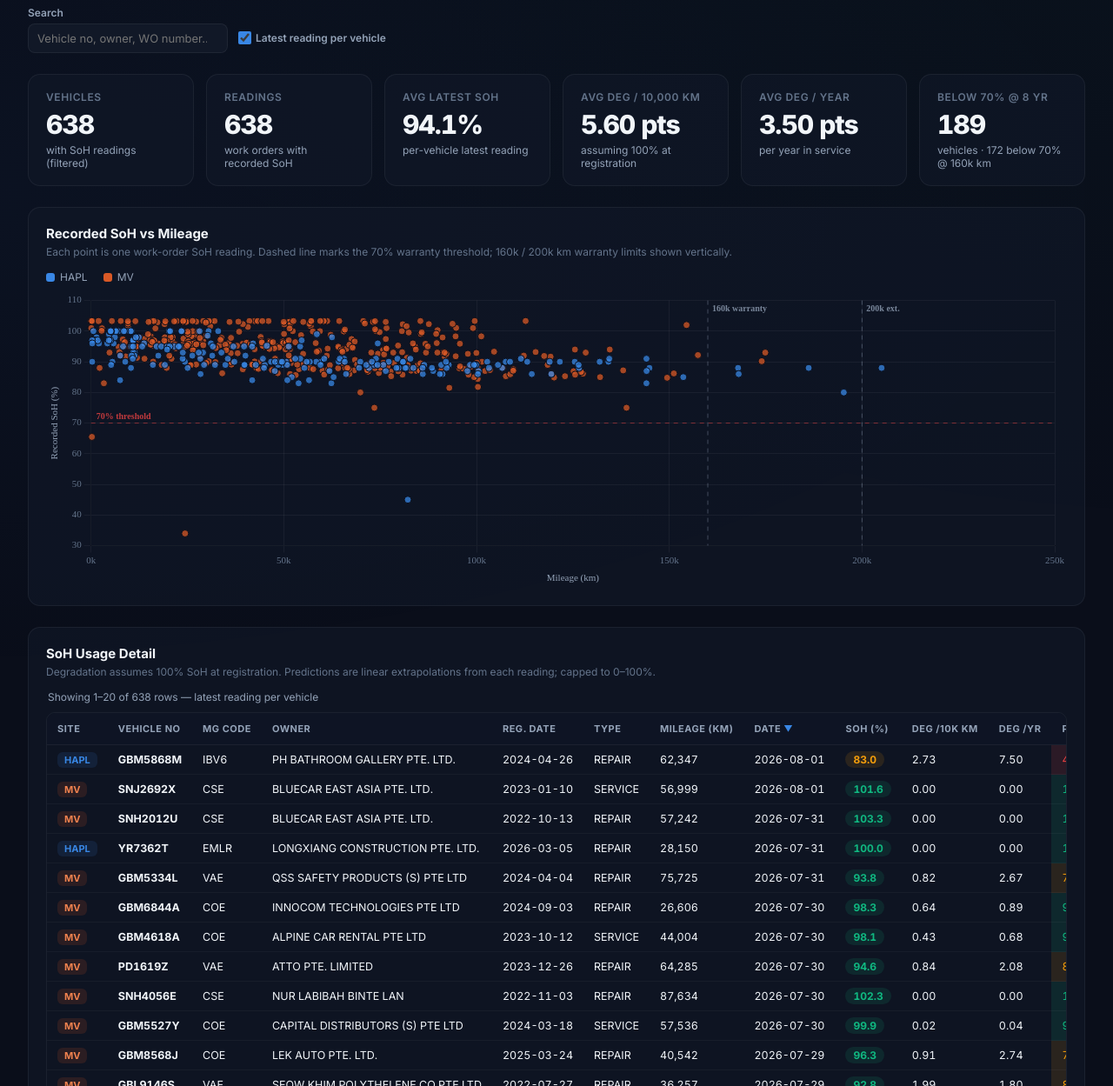
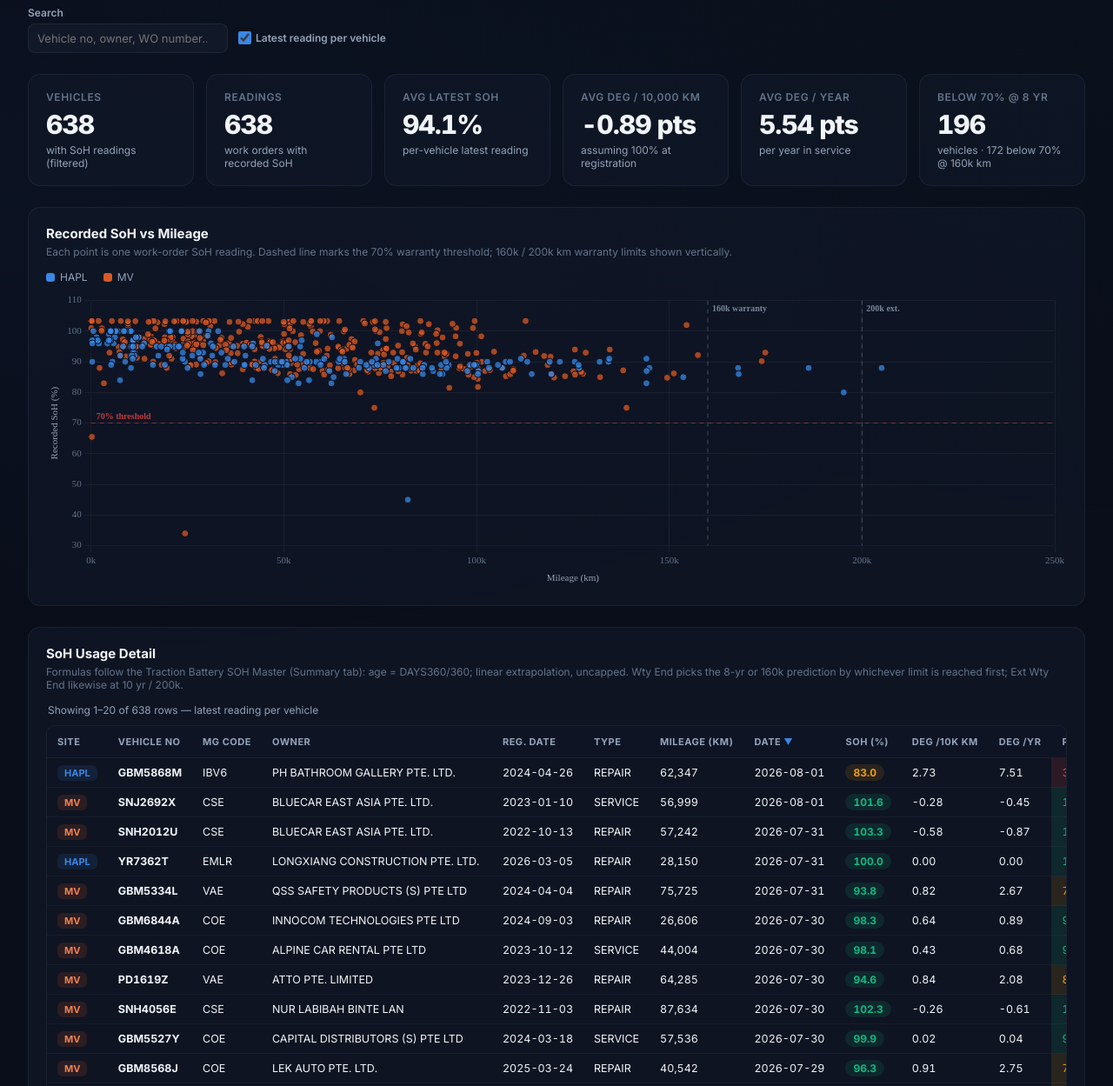
Before and after one commit to EliyazarRuslan/SoHDasboard, a website: page index.html in a window 1280 px wide. Shown: the part 180-1429 px from the top of the page at 87% size. Drawn offline with nearby package versions, Linux system fonts and the light colour scheme.

Commit message:
feat: align usage-detail calculations with SOH Master Summary-tab formulas
- Age = DAYS360(reg, reading)/360 (Excel 360-day convention, was exact days)
- Degradation unclamped: SoH >100% counts as gain, matching master Excel
- Predictions uncapped linear extrapolation (N/O/S/Z formulas)
- New columns: SoH @ Warranty End (IF age-at-160k > 8yr use 8-yr pred else 160k pred)
  and SoH @ Ext Warranty End (10yr/200k), per Summary columns P and AA
- Added both to Excel export; verified exact match against master row GBM4602U

```diff
--- a/index.html
+++ b/index.html
@@ -129,7 +129,7 @@ body::before {
 .legend .sw { display: inline-block; width: 10px; height: 10px; border-radius: 3px; margin-right: 6px; vertical-align: -1px; }
 
 .table-scroll { overflow-x: auto; border-radius: 10px; border: 1px solid var(--border-card); }
-table { border-collapse: collapse; width: 100%; min-width: 1180px; font-size: 12.5px; }
+table { border-collapse: collapse; width: 100%; min-width: 1340px; font-size: 12.5px; }
 thead th {
   position: sticky; top: 0; background: #0e1424; color: var(--text-secondary);
   font-size: 11px; text-transform: uppercase; letter-spacing: 0.5px;
@@ -220,7 +220,7 @@ td.desc { max-width: 300px; overflow: hidden; text-overflow: ellipsis; white-spa
 
   <section class="panel">
     <h2>SoH Usage Detail</h2>
-    <div class="p-sub">Degradation assumes 100% SoH at registration. Predictions are linear extrapolations from each reading; capped to 0–100%.</div>
+    <div class="p-sub">Formulas follow the Traction Battery SOH Master (Summary tab): age = DAYS360/360; linear extrapolation, uncapped. Wty End picks the 8-yr or 160k prediction by whichever limit is reached first; Ext Wty End likewise at 10 yr / 200k.</div>
     <div class="count-note" id="countNote"></div>
     <div class="table-scroll">
       <table id="tbl">
@@ -229,7 +229,7 @@ td.desc { max-width: 300px; overflow: hidden; text-overflow: ellipsis; white-spa
       </table>
     </div>
     <div class="pager" id="pager"></div>
-    <div class="tfoot-note">Deg/10,000 km = (100 − SoH) ÷ (mileage ÷ 10,000) &nbsp;·&nbsp; Deg/year = (100 − SoH) ÷ years since registration &nbsp;·&nbsp; Readings above 100% show as no degradation. “–” = registration date or mileage unavailable.</div>
+    <div class="tfoot-note">Deg/10,000 km = (100 − SoH) ÷ mileage × 10,000 &nbsp;·&nbsp; Deg/year = (100 − SoH) ÷ age, age = DAYS360(reg, reading) ÷ 360 &nbsp;·&nbsp; Readings above 100% give negative degradation (gain), as in the master Excel. “–” = registration date or mileage unavailable.</div>
   </section>
 </div>
 
@@ -237,25 +237,38 @@ td.desc { max-width: 300px; overflow: hidden; text-overflow: ellipsis; white-spa
 'use strict';
 const RAW = (window.SOH_DATA || []);
 
-/* ---------- derive computed fields ---------- */
+/* ---------- derive computed fields (formulas follow "Summary" tab of
+   Traction Battery SOH Measurement (Opel)_Master; SoH there is a fraction,
+   here percent — same math scaled by 100) ---------- */
+function days360(start, end) { // Excel DAYS360, US/NASD method
+  let d1 = start.getDate(), d2 = end.getDate();
+  if (d1 === 31) d1 = 30;
+  if (d2 === 31 && d1 === 30) d2 = 30;
+  return (end.getFullYear() - start.getFullYear()) * 360 +
+         (end.getMonth() - start.getMonth()) * 30 + (d2 - d1);
+}
 function enrich(r) {
   const soh = (typeof r.soh === 'number' && isFinite(r.soh)) ? r.soh : null;
   const km = (typeof r.mileage === 'number' && isFinite(r.mileage) && r.mileage > 0) ? r.mileage : null;
   const d = r.date ? new Date(r.date) : null;
   const reg = r.regdate ? new Date(r.regdate) : null;
-  const years = (d && reg && d > reg) ? (d - reg) / 31557600000 : null;
-  const loss = soh == null ? null : Math.max(0, 100 - soh);
-  const degKm = (loss != null && km) ? loss / (km / 10000) : null;
-  const degYr = (loss != null && years != null && years > 0.05) ? loss / years : null;
-  const cap = v => v == null ? null : Math.min(100, Math.max(0, v));
+  const years = (d && reg && d > reg) ? days360(reg, d) / 360 : null;   // I = DAYS360/360
+  const loss = soh == null ? null : 100 - soh;                          // -J·age; no clamp, SoH>100 = gain
+  const degKm = (loss != null && km) ? loss / km * 10000 : null;        // -K (per 10,000 km)
+  const degYr = (loss != null && years != null && years > 0) ? loss / years : null; // -J (per year)
+  const kmPerYr = (km != null && years != null && years > 0) ? km / years : null;
+  const p8y  = degYr == null ? null : 100 - degYr * 8;                  // N = 1+8J
+  const p10y = degYr == null ? null : 100 - degYr * 10;                 // S = 1+10J
+  const p160 = degKm == null ? null : 100 - degKm * 16;                 // O = 1+16K
+  const p200 = degKm == null ? null : 100 - degKm * 20;                 // Z = 1+20K
+  const p400 = degKm == null ? null : 100 - degKm * 40;
+  const ageAt160 = kmPerYr ? 160000 / kmPerYr : null;                   // L
+  const ageAt200 = kmPerYr ? 200000 / kmPerYr : null;                   // Y
   return Object.assign({}, r, {
     soh, km, dateObj: d, regObj: reg, years,
-    degKm, degYr,
-    p8y:  degYr == null ? null : cap(100 - degYr * 8),
-    p10y: degYr == null ? null : cap(100 - degYr * 10),
-    p160: degKm == null ? null : cap(100 - degKm * 16),
-    p200: degKm == null ? null : cap(100 - degKm * 20),
-    p400: degKm == null ? null : cap(100 - degKm * 40)
+    degKm, degYr, p8y, p10y, p160, p200, p400,
+    pWty:    (ageAt160 == null || p8y == null) ? null : (ageAt160 > 8 ? p8y : p160),   // P
+    pExtWty: (ageAt200 == null || p10y == null) ? null : (ageAt200 > 10 ? p10y : p200) // AA
   });
 }
 const DATA = RAW.map(enrich).filter(r => r.soh != null && r.soh >= 20 && r.soh <= 120);
@@ -371,7 +384,8 @@ const COLS = [
   ['site', 'Site'], ['vehicle', 'Vehicle No'], ['mgcode', 'MG Code'], ['owner', 'Owner'], ['regObj', 'Reg. Date'],
   ['worktype', 'Type'], ['km', 'Mileage (km)'], ['dateObj', 'Date'],
   ['soh', 'SoH (%)'], ['degKm', 'Deg /10k km'], ['degYr', 'Deg /yr'],
-  ['p8y', 'Pred @ 8 yr'], ['p160', 'Pred @ 160k'], ['p10y', 'Pred @ 10 yr'], ['p200', 'Pred @ 200k'], ['p400', 'Pred @ 400k']
+  ['p8y', 'Pred @ 8 yr'], ['p160', 'Pred @ 160k'], ['pWty', 'Wty End'],
+  ['p10y', 'Pred @ 10 yr'], ['p200', 'Pred @ 200k'], ['pExtWty', 'Ext Wty End'], ['p400', 'Pred @ 400k']
 ];
 const PAGE_SIZE = 20;
 let page = 1;
@@ -407,8 +421,10 @@ function renderTable(rows) {
     <td>${fmtNum(r.degYr)}</td>
     <td class="${sohClass(r.p8y)}">${fmtNum(r.p8y, 1)}</td>
     <td class="${sohClass(r.p160)}">${fmtNum(r.p160, 1)}</td>
+    <td><span class="soh-pill ${sohClass(r.pWty)}">${fmtNum(r.pWty, 1)}</span></td>
     <td class="${sohClass(r.p10y)}">${fmtNum(r.p10y, 1)}</td>
     <td class="${sohClass(r.p200)}">${fmtNum(r.p200, 1)}</td>
+    <td><span class="soh-pill ${sohClass(r.pExtWty)}">${fmtNum(r.pExtWty, 1)}</span></td>
     <td class="${sohClass(r.p400)}">${fmtNum(r.p400, 1)}</td>
   </tr>`).join('');
   renderPager(pages);
@@ -502,6 +518,8 @@ document.getElementById('btnExport').onclick = () => {
     'Predicted SoH @ 160,000km (Warranty End)': r.p160 == null ? '' : +r.p160.toFixed(1),
     'Predicted SoH @ 10 Years (Ext. Warranty End)': r.p10y == null ? '' : +r.p10y.toFixed(1),
     'Predicted SoH @ 200,000km (Ext. Warranty End)': r.p200 == null ? '' : +r.p200.toFixed(1),
+    'SoH @ Warranty End (8yr/160k, first limit)': r.pWty == null ? '' : +r.pWty.toFixed(1),
+    'SoH @ Ext Warranty End (10yr/200k, first limit)': r.pExtWty == null ? '' : +r.pExtWty.toFixed(1),
     'Predicted SoH @ 400,000km': r.p400 == null ? '' : +r.p400.toFixed(1),
     'WO Number': r.wonum, 'Status': r.status || '', 'Vehicle Model': r.model || ''
   }));
```
Also changed, not shown: soh_dashboard.html (+34 -16 lines).
